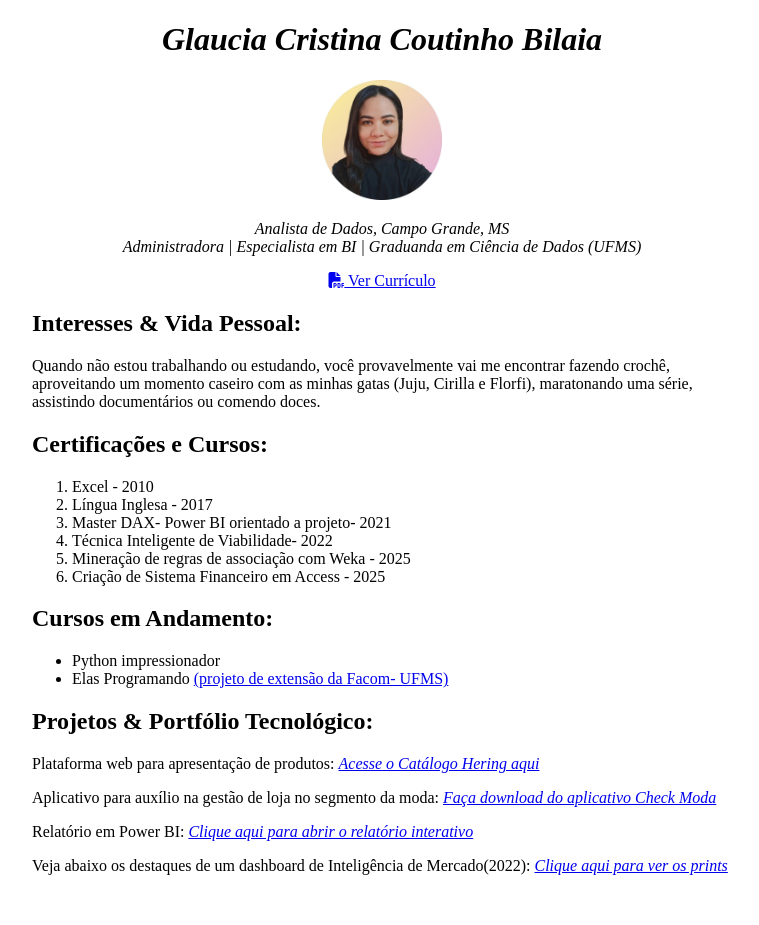
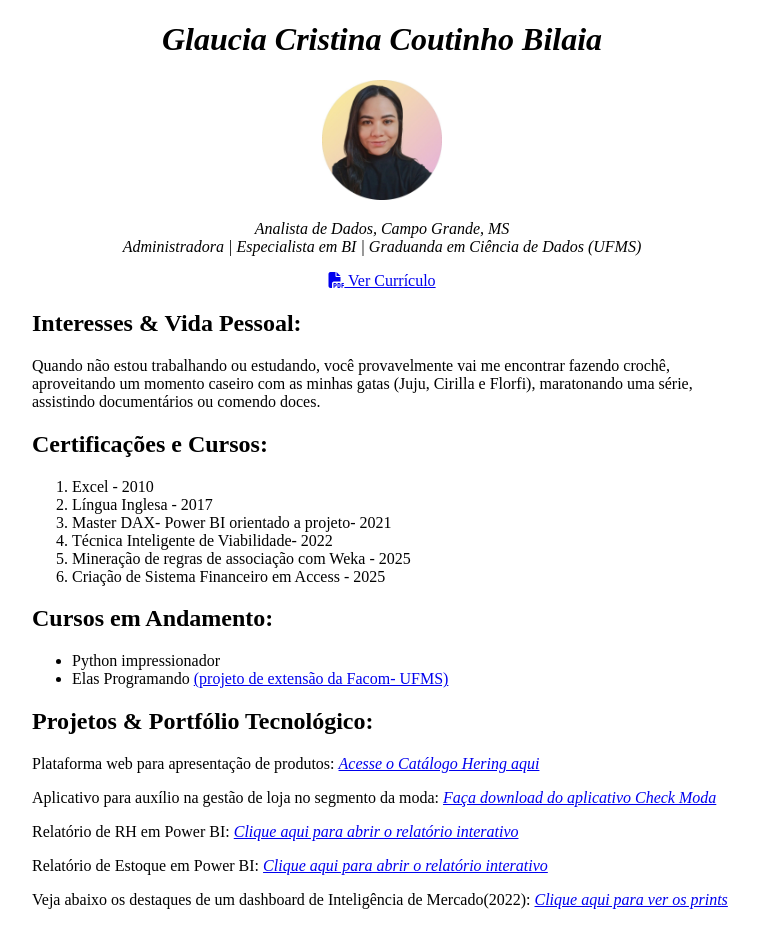
Before and after one commit to GlauciaBilaia/apresentacao, a plain HTML site: page index.html in a window 1280 px wide. Shown: the whole page, without its empty margins (258-1017 px from the left). Before the commit the page ends 891 px from the top, so only its background shows below. Drawn offline with Linux system fonts and the light colour scheme.

Commit message:
Add files via upload

```diff
--- a/index.html
+++ b/index.html
@@ -50,8 +50,12 @@
                 <a href="https://github.com/GlauciaBilaia/checkmoda/releases/download/v1.0.0/Check_Moda.apk" target="_blank" class="app">
                 <em>Faça download do aplicativo Check Moda</em>
                 </a></p>
-            <p>Relatório em Power BI:
+            <p>Relatório de RH em Power BI:
                 <a href="https://app.powerbi.com/view?r=eyJrIjoiM2RhMTZkODctNGM2Zi00ZmI4LThmMzYtZjAxMjc0MzRiYTk0IiwidCI6IjU1MzI0ZDViLTI3MWEtNGUzMy05MmI5LTU4YWI3NWE0N2YzNiJ9" target="_blank" rel="noopener noreferrer">
+                <em>Clique aqui para abrir o relatório interativo</em>
+                </a></p>
+            <p>Relatório de Estoque em Power BI:
+                <a href="https://app.powerbi.com/view?r=eyJrIjoiYTYwMzU5MWItMTY5OC00YmExLWE2MGItNzgyYjcxN2FmMDAwIiwidCI6IjU1MzI0ZDViLTI3MWEtNGUzMy05MmI5LTU4YWI3NWE0N2YzNiJ9" target="_blank" rel="noopener noreferrer">
                 <em>Clique aqui para abrir o relatório interativo</em>
                 </a></p>
             <p>Veja abaixo os destaques de um dashboard de Inteligência de Mercado(2022):
```
Also changed, not shown: 1 other file.
